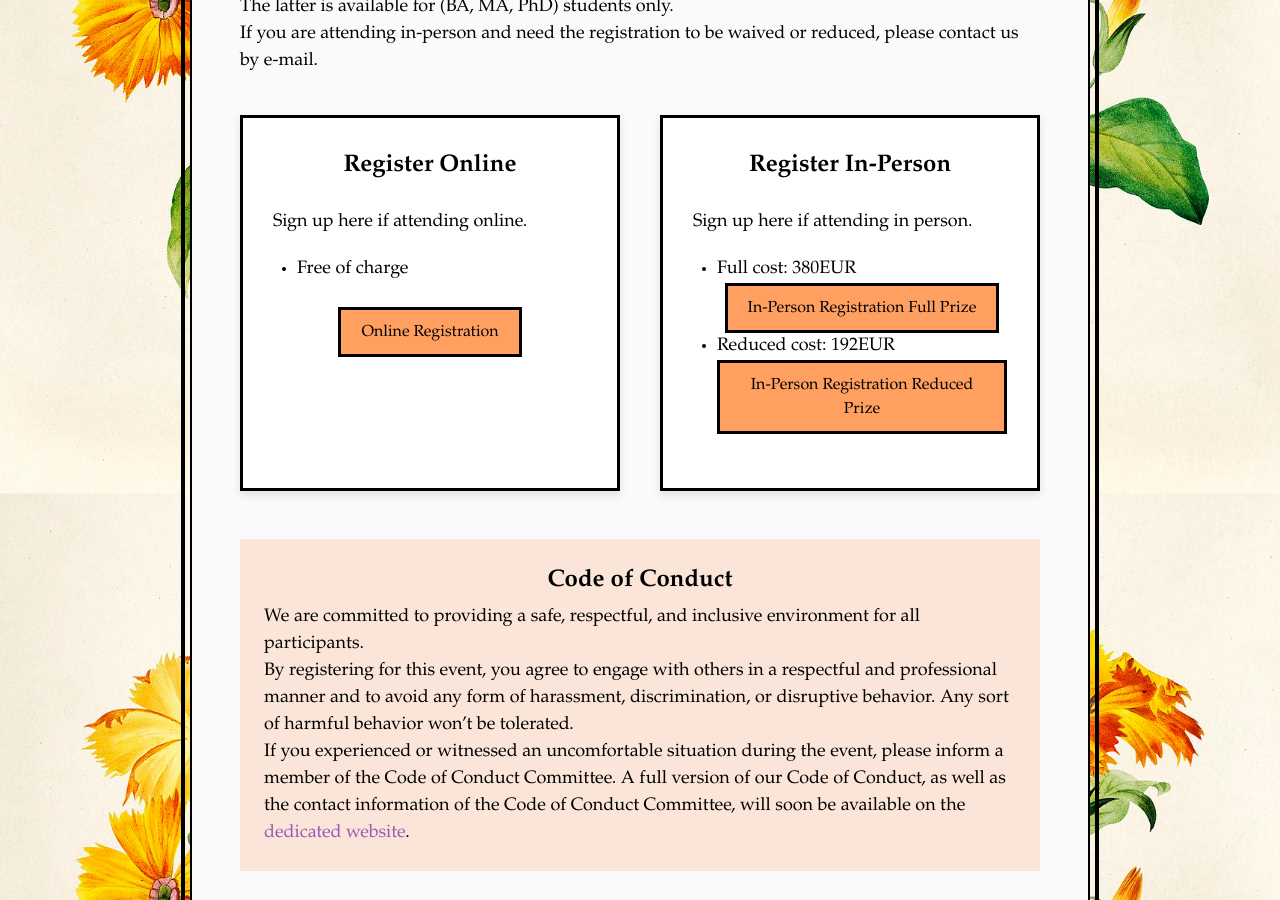
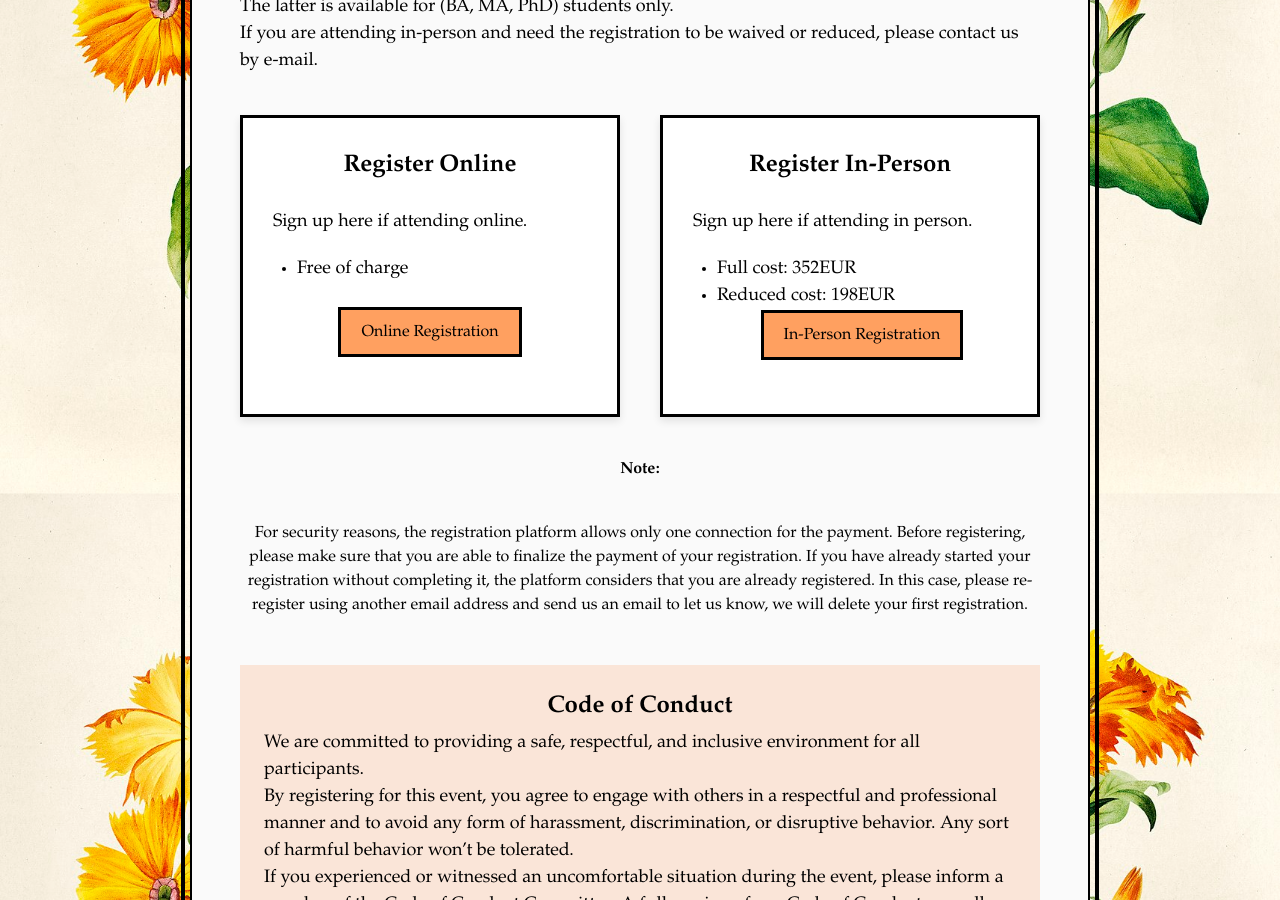
Before and after one commit to women-in-cryptography/decryptingdiversity.github.io, a Jekyll site: the page built from registration.html, in a window 1280 px wide and 900 px high, scrolled down 403 px. Built offline with Jekyll 4.4.1, drawn with Linux system fonts in a browser that asks for light colours.

Commit message:
update registration, again :)

```diff
--- a/registration.html
+++ b/registration.html
@@ -28,13 +28,16 @@ tags: menu
       <p>Sign up here if attending in person.</p>
 			<div style="margin-left:1.5rem; margin-bottom:1.5rem">
 			  <ul>
-				  <li>Full cost: 380EUR</li>
-				     <a href="" class="inperson" target="_blank">In-Person Registration Full Prize</a>
-				  <li>Reduced cost: 192EUR</li>
-				     <a href="" class="inperson" target="_blank">In-Person Registration Reduced Prize</a>
+				  <li>Full cost: 352EUR</li>
+				  <li>Reduced cost: 198EUR</li>
 				</ul>
+
+				<a href="https://dr13.azur-colloque.fr/inscription/en/338/inscription" class="inperson" target="_blank">In-Person Registration</a>
 			</div>
     </div>
+
+    <strong>Note:</strong> For security reasons, the registration platform allows only one connection for the payment. Before registering, please make sure that you are able to finalize the payment of your registration.
+If you have already started your registration without completing it, the platform considers that you are already registered. In this case, please re-register using another email address and send us an email to let us know, we will delete your first registration.
 </div>
 
 <section id="code-of-conduct">
```
